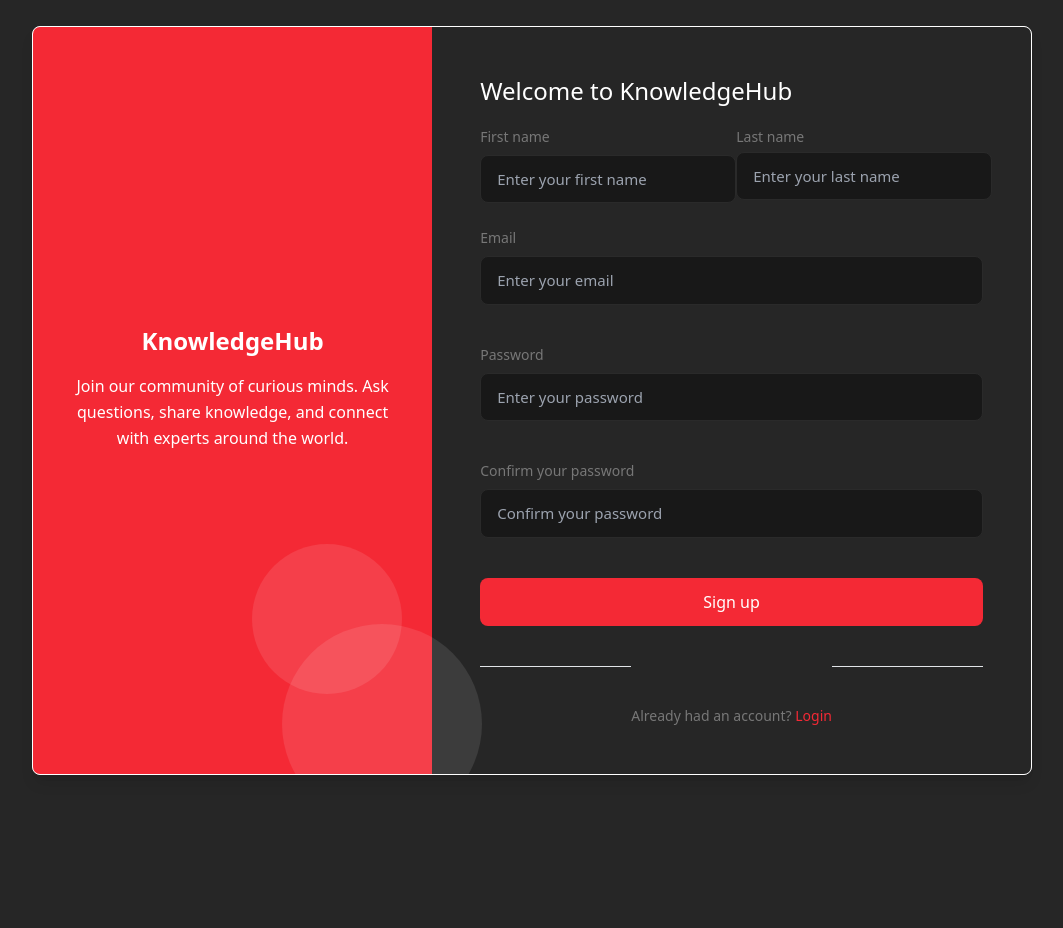
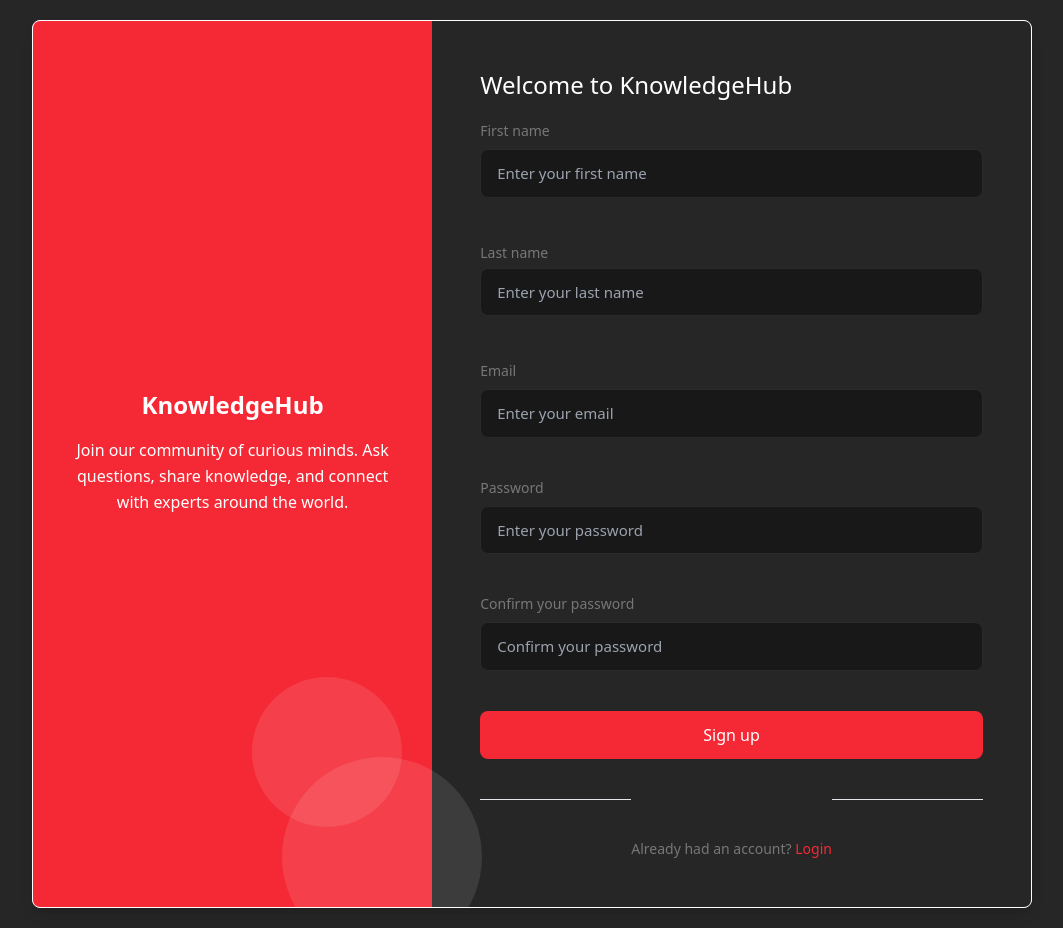
Before and after one commit to phamthang44/coursework-web, a PHP site: page /signup in a window 1280 px wide. Shown: the whole page, without its empty margins (108-1171 px from the left). Before the commit the page ends 775 px from the top, so only its background shows below. Run offline with PHP 8.4, Linux system fonts and the light colour scheme.

Commit message:
fix: UI about first name last name

```diff
--- a/src/views/users/login.php
+++ b/src/views/users/login.php
@@ -310,7 +310,7 @@
             <form action="/login" class="form-login" id="form-login" method="POST">
                 <div class="input-group">
                     <label for="email">Email</label>
-                    <input type="email" id="email" name="email" placeholder="Enter your email" autocomplete="off">
+                    <input id="email" name="email" placeholder="Enter your email" autocomplete="off">
                     <span class="form-message"></span>
                 </div>
 
--- a/src/views/users/signup.php
+++ b/src/views/users/signup.php
@@ -32,24 +32,21 @@
             <h2 class="text-2xl mb-[20px] text-white">Welcome to KnowledgeHub</h2>
 
             <form action="/signup" class="form-signup" id="form-signup" method="POST">
-                <div class="flex">
-                    <div class="form-group pb-[20px] relative">
-                        <label for="firstName" class="block mb-2 text-sm text-[#777] font-medium">First name</label>
-                        <input type="text" id="firstName" name="firstName" placeholder="Enter your first name" autocomplete="off"
-                            class="bg-[#181818] py-3 px-4 mb-[5px] border border-[#2a2a2a] rounded-lg text-[15px] transition-all text-white focus:outline-none focus:border-[#f42935] focus:shadow">
-                        <span class="form-message absolute right-[40px] -top-[2px] text-red-600"></span>
-                    </div>
-                    <div class="form-group ml-auto relative">
-                        <label for="lastName" class="block mb-[5px] text-sm text-[#777] font-medium">Last name</label>
-                        <input type="text" id="lastName" name="lastName" placeholder="Enter your last name" autocomplete="off"
-                            class="bg-[#181818] py-3 px-4 mb-[5px] border border-[#2a2a2a] rounded-lg text-[15px] transition-all text-white focus:outline-none focus:border-[#f42935] focus:shadow">
-                        <span class="form-message absolute right-[40px] -top-[2px] text-red-600"></span>
-                    </div>
+                <div class="form-group relative w-full mb-10">
+                    <label for="firstName" class="block mb-2 text-sm text-[#777] font-medium">First name</label>
+                    <input type="text" id="firstName" name="firstName" placeholder="Enter your first name" autocomplete="off"
+                        class="bg-[#181818] w-full py-3 px-4 mb-[5px] border border-[#2a2a2a] rounded-lg text-[15px] transition-all text-white focus:outline-none focus:border-[#f42935] focus:shadow">
+                    <span class="form-message max-chars absolute right-[40px] -top-[2px] text-red-600"></span>
                 </div>
-
+                <div class="form-group relative mb-10">
+                    <label for="lastName" class="block mb-[5px] text-sm text-[#777] font-medium">Last name</label>
+                    <input type="text" id="lastName" name="lastName" placeholder="Enter your last name" autocomplete="off"
+                        class="bg-[#181818] w-full py-3 px-4 mb-[5px] border border-[#2a2a2a] rounded-lg text-[15px] transition-all text-white focus:outline-none focus:border-[#f42935] focus:shadow">
+                    <span class="form-message max-chars absolute right-[40px] -top-[2px] text-red-600"></span>
+                </div>
                 <div class="mb-10 form-group relative">
                     <label for="email" class="block mb-2 text-sm text-[#777] font-medium">Email</label>
-                    <input type="email" id="email" name="email" placeholder="Enter your email" autocomplete="off"
+                    <input id="email" name="email" placeholder="Enter your email" autocomplete="off"
                         class="bg-[#181818] w-full py-3 px-4 border border-[#2a2a2a] rounded-lg text-[15px] transition-all text-white focus:outline-none focus:border-[#f42935] focus:shadow">
                     <?php if (!empty($_SESSION['error'])) {
                         $error = $_SESSION['error'];
@@ -115,8 +112,13 @@
                 Validator.hasNoWhiteSpace("#email"),
                 Validator.hasNoWhiteSpace("#password"),
                 Validator.hasNoWhiteSpace("#confirm-password"),
+                Validator.maxLength("#firstName", 20, "First name must be less than 20 characters"),
+                Validator.maxLength("#lastName", 20, "Last name must be less than 20 characters"),
             ],
         });
+
+        const maxChars = document.querySelectorAll('.max-chars');
+        console.log(maxChars);
     </script>
 </body>
 
```
Also changed, not shown: src/views/posts/post-card.php (+5 -5 lines), public/css/tailwind.css.
